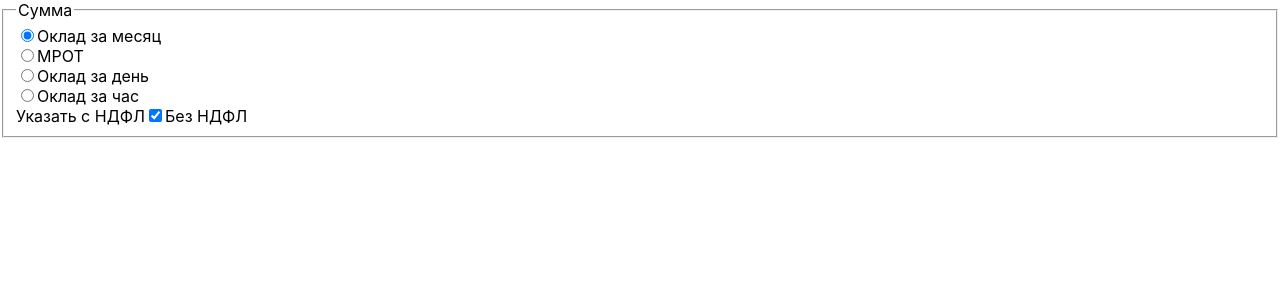
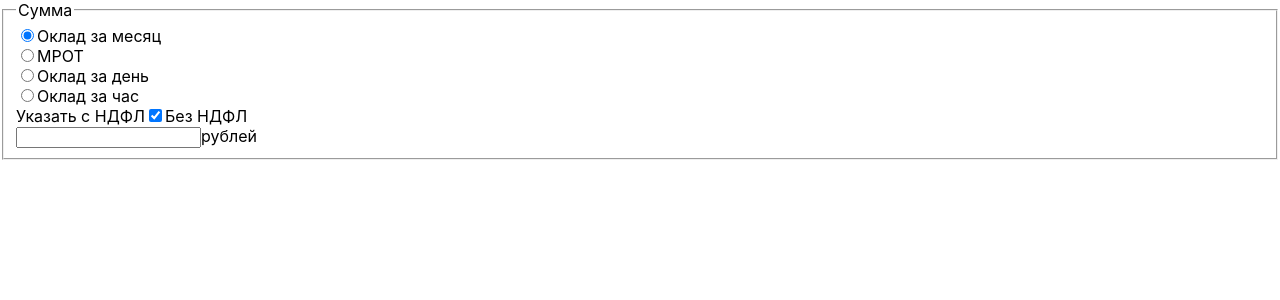
Before and after one commit to kripton-it/test-soft-media-lab, a React (Create React App) app: page / in a window 1280 px wide. Shown: the top 300 px of the page. Built offline with nearby package versions, Linux system fonts and the light colour scheme.

Commit message:
Add input for sum

```diff
--- a/src/components/Form/Form.tsx
+++ b/src/components/Form/Form.tsx
@@ -1,14 +1,16 @@
 import React, { useState } from 'react';
-import { Field, reduxForm } from 'redux-form';
+import { Field } from 'redux-form';
 
+import Input from '../Input';
 import Radio from '../Radio';
 import Toggle from '../Toggle';
 
-import { initialValues, PAYMENT_OPTIONS } from './consts';
-import { IFormData, IProps } from './types';
+import { PAYMENT_OPTIONS, PaymentOptionValue } from './consts';
+import { IProps } from './types';
 
 export const Form: React.FC<IProps> = (props) => {
   const { handleSubmit, paymentOption, withVat } = props;
+  const isMinimalOptionSelected = paymentOption === PaymentOptionValue.MINIMAL;
 
   return (
     <form onSubmit={handleSubmit} noValidate={true}>
@@ -23,20 +25,25 @@ export const Form: React.FC<IProps> = (props) => {
             id={value}
           />
         ))}
+        {!isMinimalOptionSelected && (
+          <div>
             <Field
               name='withVat'
               component={Toggle}
               props={{ value: withVat }}
-          // label={label}
               id='withVat'
             />
+            <Field
+              name='sum'
+              component={Input}
+              id='sum'
+            />
+          </div>
+        )}
       </fieldset>
 
     </form>
   );
 }
 
-export default reduxForm<IFormData>({
-  form: 'calculator',
-  initialValues
-})(Form as any);
+export default Form;
--- a/src/components/Form/index.ts
+++ b/src/components/Form/index.ts
@@ -1,9 +1,9 @@
 import { connect } from 'react-redux';
-import { formValueSelector } from 'redux-form';
+import { formValueSelector, reduxForm } from 'redux-form';
 
 import { initialValues } from './consts';
 import Form from './Form';
-import { IStateToFormProps } from './types';
+import { IFormData, IStateToFormProps } from './types';
 
 const selector = formValueSelector('calculator');
 
@@ -12,4 +12,9 @@ export const mapStateToProps = (state: any): IStateToFormProps => ({
   withVat: selector(state, 'withVat') || initialValues.withVat
 })
 
-export default connect(mapStateToProps)(Form);
+const reduxFormWrapper = reduxForm<IFormData>({
+  form: 'calculator',
+  initialValues
+})(Form as any);
+
+export default connect(mapStateToProps)(reduxFormWrapper);
--- /dev/null
+++ b/src/components/Input/Input.tsx
@@ -0,0 +1,27 @@
+import React from 'react';
+
+import { getLabel } from '../../util';
+
+const Input: React.FC = (field: any) => {
+  const { id, input, paymentOption, ...rest } = field;
+  const label = getLabel(paymentOption);
+  return (
+    <div>
+      <input type="text" id={id} { ...input } { ...rest } />
+      <label htmlFor={id}>{label}</label>
+      {/* <Label>{field.label}</Label>
+      <Input
+        {...field.input}
+        type={field.type}
+        placeholder={field.placeHolder}
+        max={field.maxDate}
+        min={field.minDate}
+        step={field.step}
+        disabled={field.disabled}
+      />
+      {field.meta.touched && <p className="text-danger">{field.meta.error}</p>} */}
+    </div>
+  )
+};
+
+export default Input;
--- /dev/null
+++ b/src/components/Input/index.ts
@@ -0,0 +1,14 @@
+import { connect } from 'react-redux';
+import { formValueSelector } from 'redux-form';
+
+import { initialValues } from '../Form/consts';
+import Input from './Input';
+import { IStateToInputProps } from './types';
+
+const selector = formValueSelector('calculator');
+
+export const mapStateToProps = (state: any): IStateToInputProps => ({
+  paymentOption: selector(state, 'paymentOption') || initialValues.paymentOption
+})
+
+export default connect(mapStateToProps)(Input);
--- /dev/null
+++ b/src/components/Input/types.ts
@@ -0,0 +1,7 @@
+import { WrappedFieldProps } from 'redux-form';
+
+export interface IStateToInputProps {
+  paymentOption: string
+}
+
+export type IProps = WrappedFieldProps & IStateToInputProps
--- a/src/components/Radio/Radio.tsx
+++ b/src/components/Radio/Radio.tsx
@@ -1,7 +1,7 @@
 import React from 'react';
 
 const Radio: React.FC = (field: any) => {
-  const { id, input, label, ...rest } = field
+  const { id, input, label, ...rest } = field;
   const checked = input.value === rest.value;
   return (
     <div>
--- /dev/null
+++ b/src/util/index.ts
@@ -0,0 +1,17 @@
+import { PaymentOptionValue } from "../components/Form/consts";
+
+export const getLabel = (paymentOption: string): string => {
+  switch (paymentOption) {
+    case PaymentOptionValue.DAY:
+      return "рублей в день";
+
+    case PaymentOptionValue.HOUR:
+      return "рублей в час";
+
+    case PaymentOptionValue.MONTH:
+      return "рублей";
+
+    default:
+      return '';
+  }
+};
```
Lines whose indentation alone changed are shown as unchanged.
